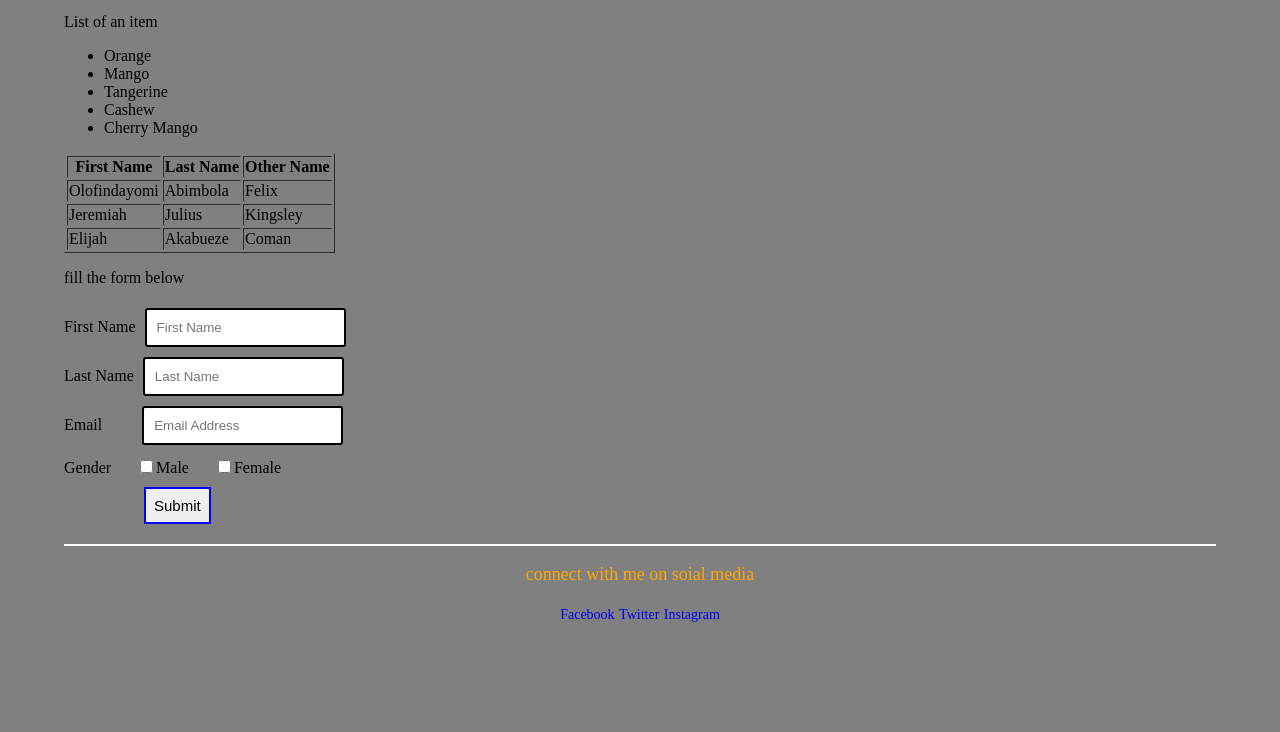
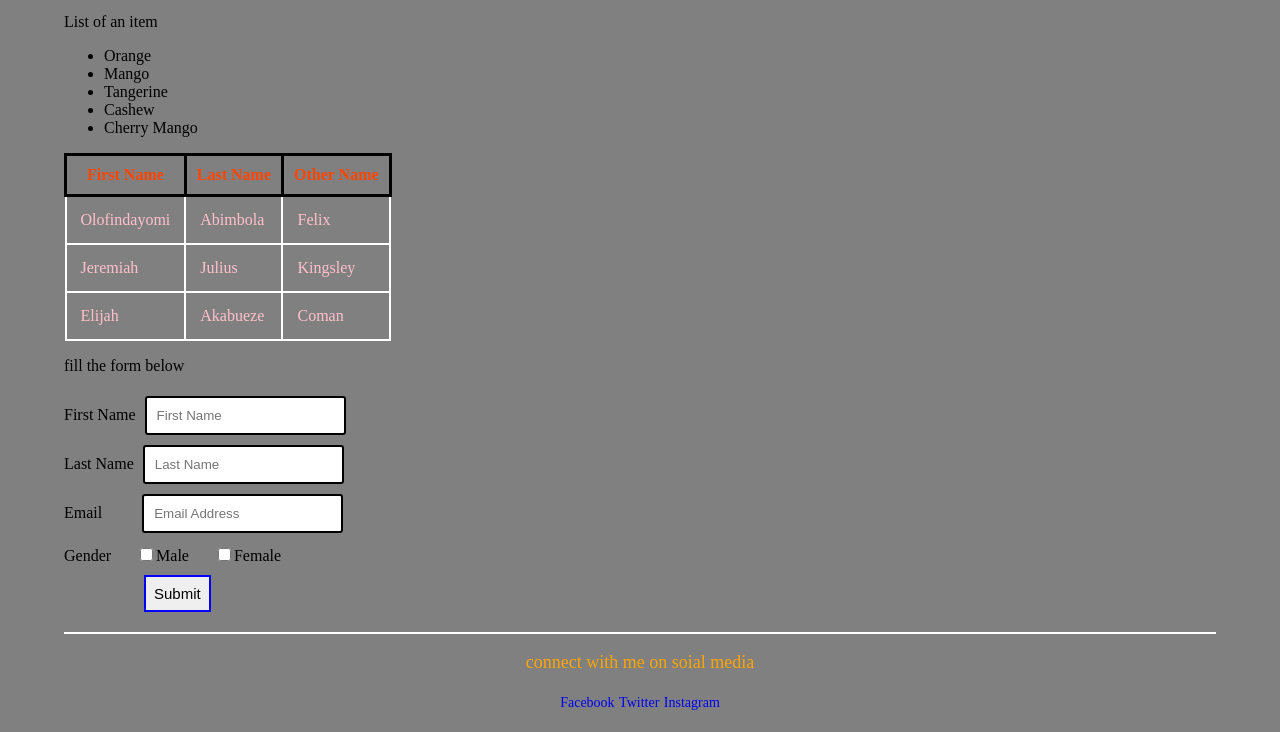
Before and after one commit to kekecoder/tiidelab, a plain HTML site: page index.html in a window 1280 px wide. Shown: the part 1119-1851 px from the top of the page. Before the commit the page ends 1763 px from the top, so only its background shows below. Drawn offline with Linux system fonts and the light colour scheme.

Commit message:
Updated my css

```diff
--- a/index.html
+++ b/index.html
@@ -34,7 +34,7 @@
        </ul>
    </section>
    <section>
-       <table border="1">
+       <table>
            <tr>
                <th>First Name</th>
                <th>Last Name</th>
--- a/practice.css
+++ b/practice.css
@@ -40,6 +40,25 @@ p.imgtitle{
     color: white;
     text-align: center;
     text-transform: uppercase;
+}
+
+table{
+    border-collapse: collapse;
+}
+
+th{
+    padding: 10px;
+    color: orangered;
+    border: 3px solid black;
+}
+
+tr{
+    color: pink;
+}
+
+td{
+    border: 2px solid white;
+    padding: 14px;
 }
 input[type=text]{
     padding: 10px;
```
